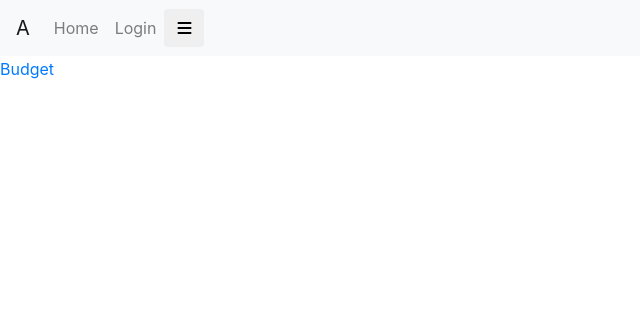
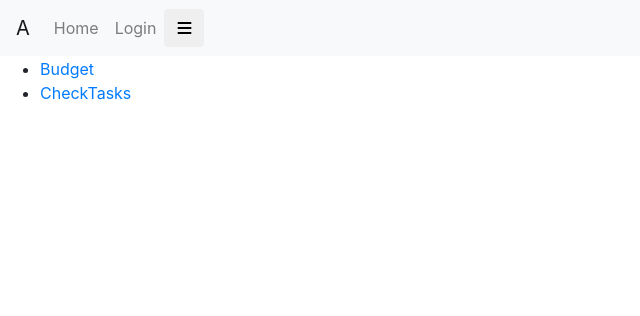
Before and after one commit to andysitu/mysite, a Django app: page / in a window 1280 px wide. Shown: the top 316 px of the page, without its empty margins (0-640 px from the left). Run offline with Django 3.2, Linux system fonts and the light colour scheme; some libraries are stand-ins or nearby versions.

Commit message:
add link to home page

```diff
--- a/checktasks/urls.py
+++ b/checktasks/urls.py
@@ -2,6 +2,7 @@ from django.urls import path, include
 
 from . import views
 
+app_name = "checktasks"
 urlpatterns = [
-    path('', views.view_tasks),
+    path('', views.view_tasks, name="main"),
 ]
--- a/mysite/templates/mysite/index.html
+++ b/mysite/templates/mysite/index.html
@@ -4,6 +4,9 @@
 
 {% block body %}
 
-<a href="{% url 'budget:index' %}">Budget</a>
+<ul>
+    <li><a href="{% url 'budget:index' %}">Budget</a></li>
+    <li><a href="{% url 'checktasks:main' %}">CheckTasks</a></li>
+</ul>
 
 {% endblock %}
```
